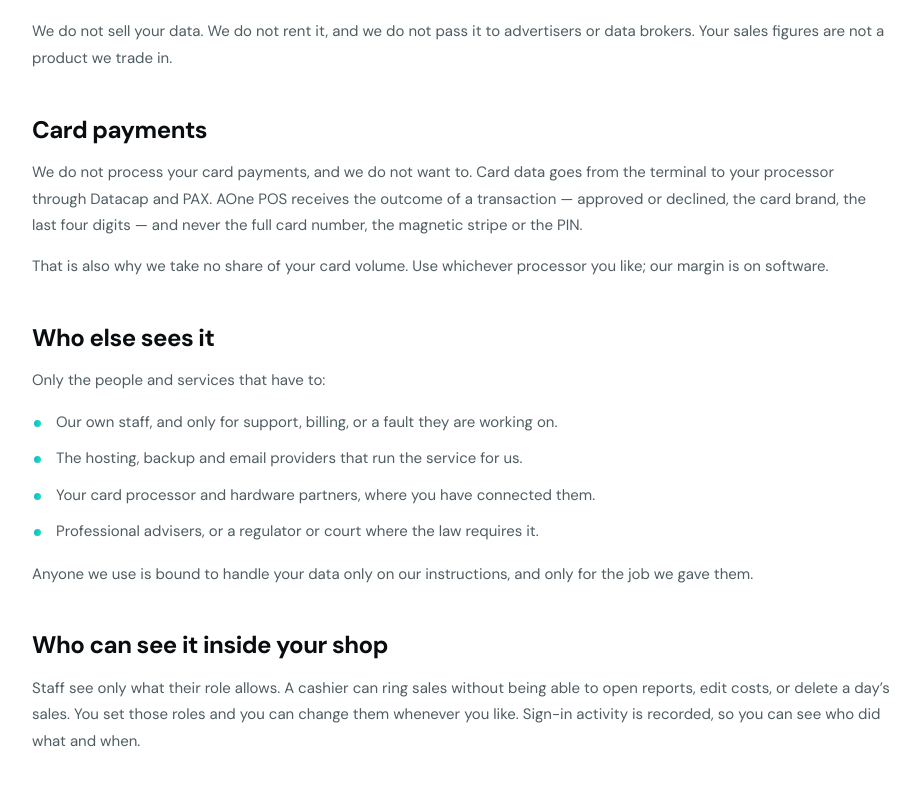
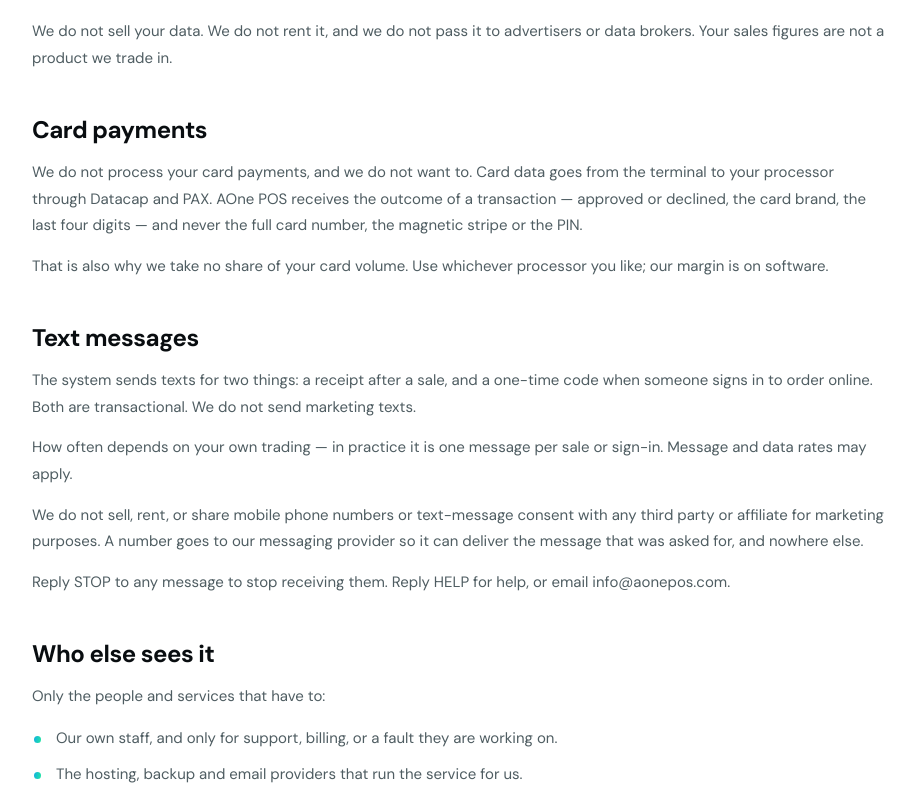
Before and after one commit to shujaatalirehmat786-hub/AonePOS-main, a Next.js app: page /privacy-policy in a window 1280 px wide. Shown: the part 1331-2124 px from the top of the page, without its empty margins (178-1098 px from the left). Built offline with nearby package versions, Linux system fonts and the light colour scheme.

Commit message:
terms and policy

```diff
--- a/app/privacy-policy/page.tsx
+++ b/app/privacy-policy/page.tsx
@@ -45,6 +45,15 @@ const sections: LegalSection[] = [
     body: [
       'We do not process your card payments, and we do not want to. Card data goes from the terminal to your processor through Datacap and PAX. AOne POS receives the outcome of a transaction — approved or declined, the card brand, the last four digits — and never the full card number, the magnetic stripe or the PIN.',
       'That is also why we take no share of your card volume. Use whichever processor you like; our margin is on software.',
+    ],
+  },
+  {
+    heading: 'Text messages',
+    body: [
+      'The system sends texts for two things: a receipt after a sale, and a one-time code when someone signs in to order online. Both are transactional. We do not send marketing texts.',
+      'How often depends on your own trading — in practice it is one message per sale or sign-in. Message and data rates may apply.',
+      'We do not sell, rent, or share mobile phone numbers or text-message consent with any third party or affiliate for marketing purposes. A number goes to our messaging provider so it can deliver the message that was asked for, and nowhere else.',
+      'Reply STOP to any message to stop receiving them. Reply HELP for help, or email info@aonepos.com.',
     ],
   },
   {
@@ -112,7 +121,7 @@ export default function PrivacyPolicyPage() {
     <LegalPage
       title="Privacy Policy"
       intro="What we collect when you use AOne POS, what we do with it, who else ever sees it, and how you get it back."
-      updated="3 September 2026"
+      updated="9 September 2026"
       sections={sections}
     />
   );
```
Also changed, not shown: app/terms/page.tsx (+10 -1 lines), 1 other file (tests, documents, lock files or other folders).
